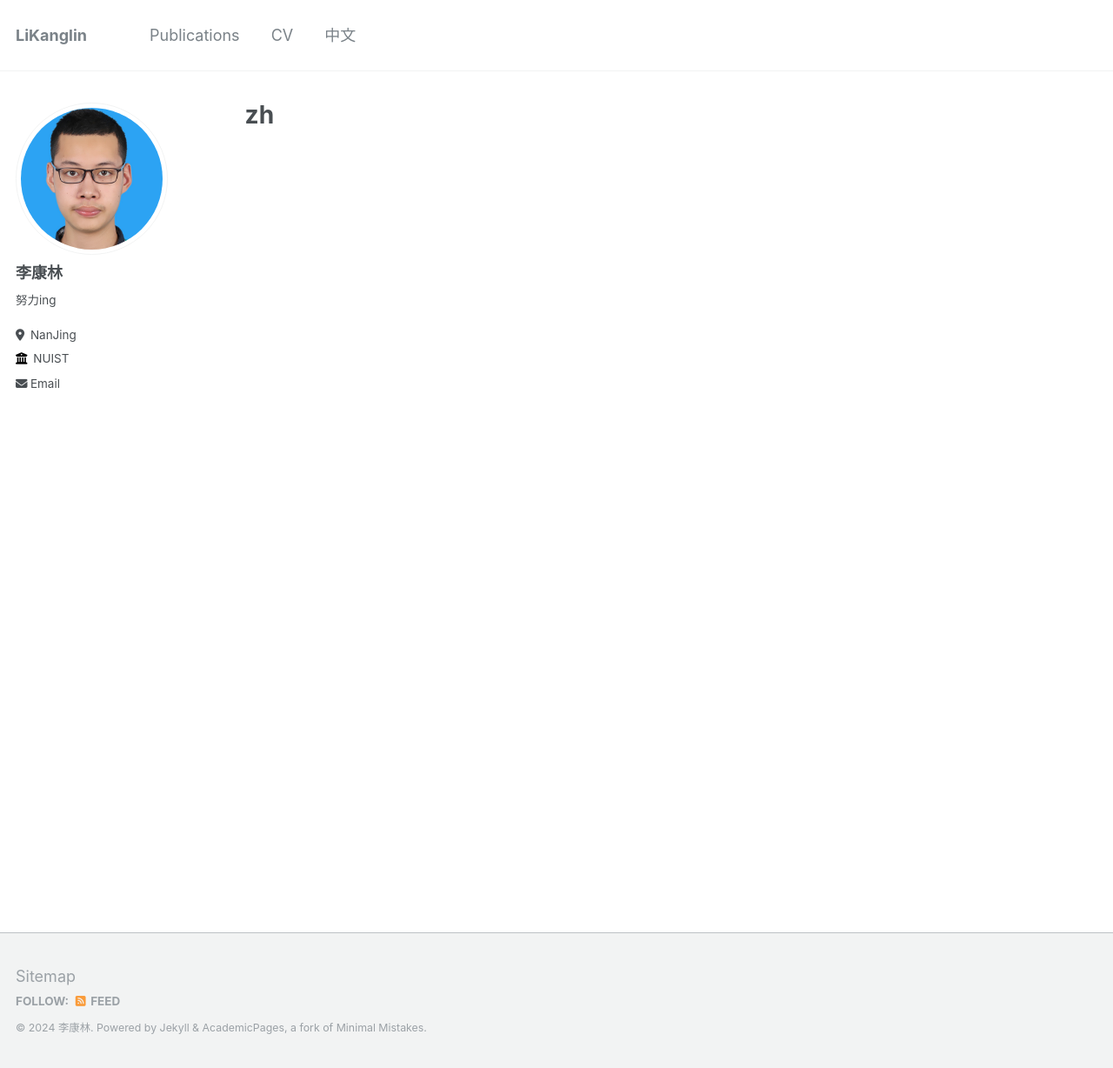
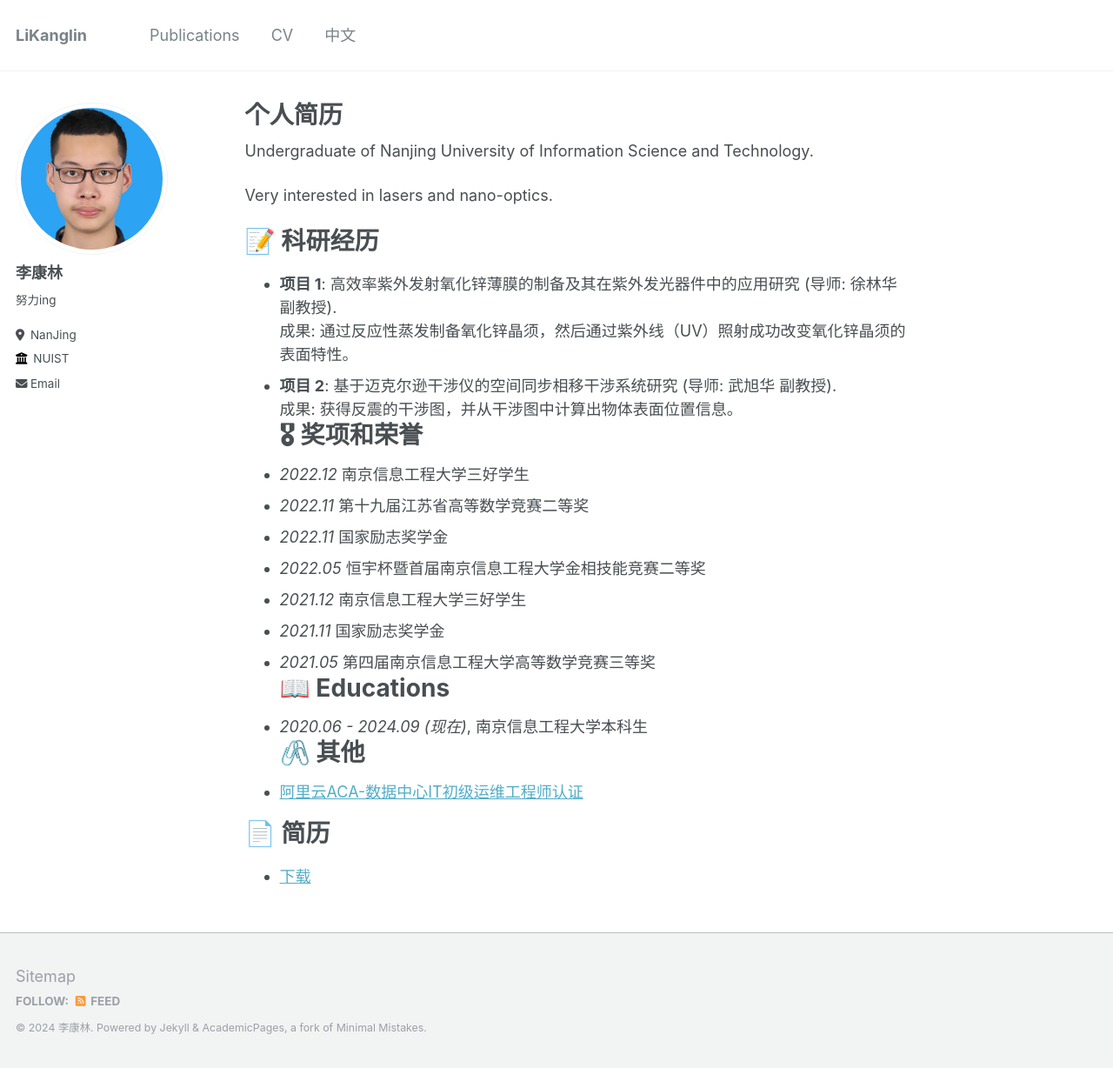
Before and after one commit to Yikumasai/AcadHomepage-Alpha, a Jekyll site: the page built from _pages/zh.md, in a window 1280 px wide and 1228 px high. Shown: the whole window at 87% size. Built offline with Jekyll 4.4.1, drawn with Linux system fonts in a browser that asks for light colours.

Commit message:
Update zh.md

```diff
--- a/_pages/zh.md
+++ b/_pages/zh.md
@@ -1,8 +1,32 @@
 ---
 permalink: /zh/
-title: "zh"
+title: "个人简历"
 author_profile: true
 redirect_from:
   - /md/
   - /zh.html
 ---
+Undergraduate of Nanjing University of Information Science and Technology.
+
+Very interested in lasers and nano-optics.
+
+# 📝 科研经历
+- **项目 1**: 高效率紫外发射氧化锌薄膜的制备及其在紫外发光器件中的应用研究 (导师: 徐林华 副教授).
+<br>成果: 通过反应性蒸发制备氧化锌晶须，然后通过紫外线（UV）照射成功改变氧化锌晶须的表面特性。
+- **项目 2**: 基于迈克尔逊干涉仪的空间同步相移干涉系统研究 (导师: 武旭华 副教授).
+<br>成果: 获得反震的干涉图，并从干涉图中计算出物体表面位置信息。
+# 🎖 奖项和荣誉
+- *2022.12* 南京信息工程大学三好学生
+- *2022.11* 第十九届江苏省高等数学竞赛二等奖
+- *2022.11*	国家励志奖学金
+- *2022.05*	恒宇杯暨首届南京信息工程大学金相技能竞赛二等奖
+- *2021.12*	南京信息工程大学三好学生
+- *2021.11*	国家励志奖学金
+- *2021.05*	第四届南京信息工程大学高等数学竞赛三等奖
+# 📖 Educations
+- *2020.06 - 2024.09 (现在)*, 南京信息工程大学本科生
+# 🖇️ 其他
+- [阿里云ACA-数据中心IT初级运维工程师认证](https://lkl-shanghai.oss-cn-shanghai.aliyuncs.com/%E8%AF%81%E4%B9%A6/%E9%98%BF%E9%87%8C%E4%BA%91ACA%E8%AF%81%E4%B9%A6%EF%BC%88%E6%95%B0%E6%8D%AE%E4%B8%AD%E5%BF%83IT%E5%88%9D%E7%BA%A7%E8%BF%90%E7%BB%B4%E5%B7%A5%E7%A8%8B%E5%B8%88%EF%BC%89.png)
+
+# 📄 简历
+- [下载](https://pv4t-my.sharepoint.com/:b:/g/personal/jockerror_pv4t_onmicrosoft_com/EUFtBZe2vyRAs6gWc-yVn_sB70ryD8xN386ticIiR04nAQ?e=QVaEtw)
```
